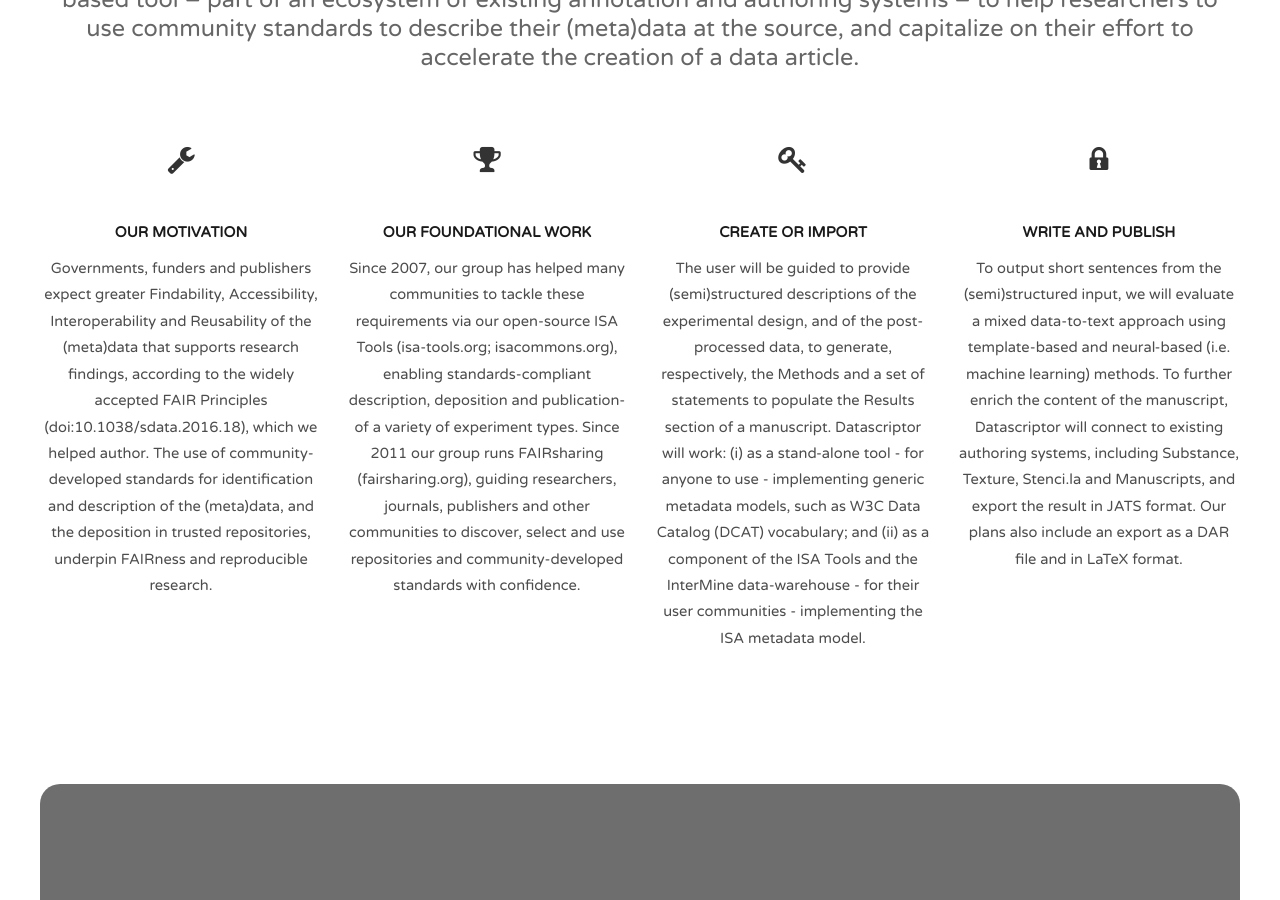
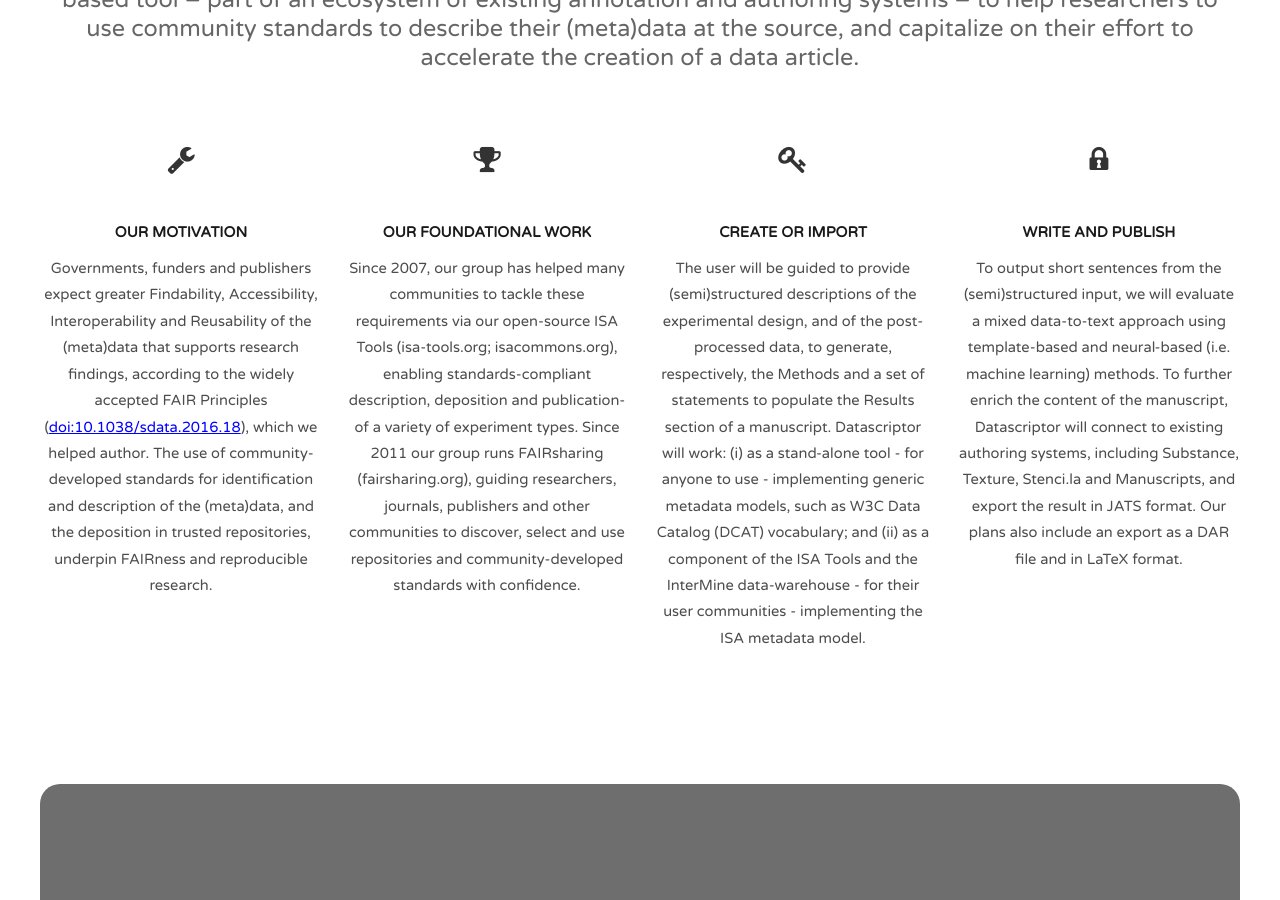
Before and after one commit to FAIRsharing/Datascriptor-Website, a Jekyll site: the page built from index.html, in a window 1280 px wide and 900 px high, scrolled down 1626 px. Built offline with Jekyll 4.4.1, drawn with Linux system fonts in a browser that asks for light colours; some of the changed lines change nothing that is shown.

Commit message:
indenting and adding hyperlinks

```diff
--- a/index.html
+++ b/index.html
@@ -13,14 +13,22 @@
     <div id="portfolio" class="container">
         <div class="title">
             <h2>From structured dataset to data article</h2>
-            <span class="byline">Leveraging our experience and links with the communities, we are now designing an open-source web-based tool &ndash; part of an ecosystem of existing annotation and authoring systems &ndash; to help researchers to use community standards to describe their (meta)data at the source, and capitalize on their effort to accelerate the creation of a data article.</span>
+            <span class="byline">Leveraging our experience and links with the communities,
+                we are now designing an open-source web-based tool &ndash; part of an ecosystem of existing annotation
+                and authoring systems &ndash; to help researchers to use community standards to describe their
+                (meta)data at the source, and capitalize on their effort to accelerate the creation of a data article.
+            </span>
         </div>
         <div class="column1">
             <div class="box">
                 <span class="icon icon-wrench"></span>
                 <h3>Our motivation</h3>
 		<p>
-Governments, funders and publishers expect greater Findability, Accessibility, Interoperability and Reusability of the (meta)data that supports research findings, according to the widely accepted FAIR Principles (doi:10.1038/sdata.2016.18), which we helped author. The use of community-developed standards for identification and description of the (meta)data, and the deposition in trusted repositories, underpin FAIRness and reproducible research.
+            Governments, funders and publishers expect greater Findability, Accessibility, Interoperability and
+            Reusability of the (meta)data that supports research findings, according to the widely accepted FAIR
+            Principles (<a href="doi:10.1038/sdata.2016.18">doi:10.1038/sdata.2016.18</a>), which we helped author.
+            The use of community-developed standards for identification and description of the (meta)data,
+            and the deposition in trusted repositories, underpin FAIRness and reproducible research.
                 </p>
         </div>
         </div>
@@ -29,7 +37,11 @@
                 <span class="icon icon-trophy"></span>
                 <h3>Our foundational work</h3>
 		<p>
-Since 2007, our group has helped many communities to tackle these requirements via our open-source ISA Tools (isa-tools.org; isacommons.org), enabling standards-compliant description, deposition and publication- of a variety of experiment types. Since 2011 our group runs FAIRsharing (fairsharing.org), guiding researchers, journals, publishers and other communities to discover, select and use repositories and community-developed standards with confidence.
+            Since 2007, our group has helped many communities to tackle these requirements via our open-source
+            ISA Tools (isa-tools.org; isacommons.org), enabling standards-compliant description, deposition and
+            publication- of a variety of experiment types. Since 2011 our group runs FAIRsharing (fairsharing.org),
+            guiding researchers, journals, publishers and other communities to discover,
+            select and use repositories and community-developed standards with confidence.
                 </p>
         </div>
         </div>
```
